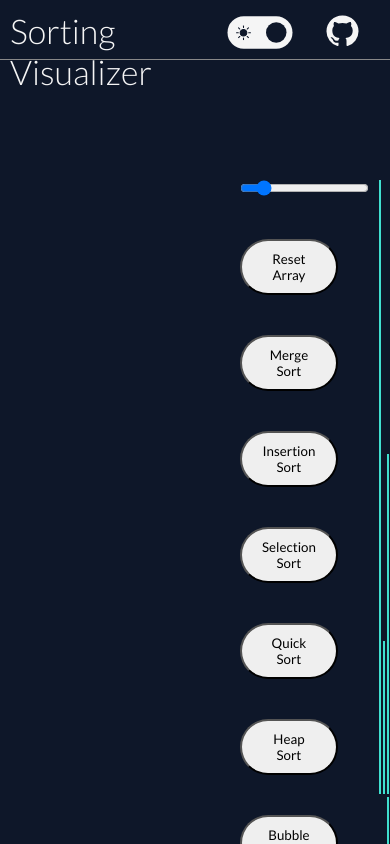
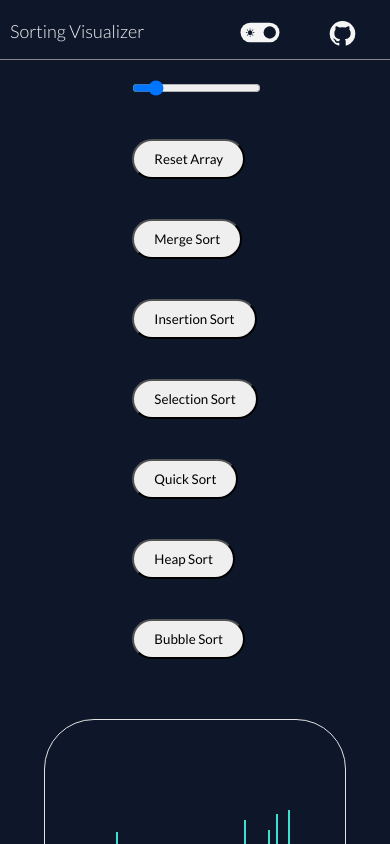
Before and after one commit to ujjwal404/SortingVisualizer, a React (Create React App) app: page / in a window 390 px wide. Shown: the top 844 px of the page. Built offline with nearby package versions, Linux system fonts and the light colour scheme.

Commit message:
media queries added

```diff
--- a/src/App.css
+++ b/src/App.css
@@ -61,3 +61,22 @@ html {
 }
 
 /* ================================================================================= */
+@media screen and (max-width: 700px) {
+  .main-head {
+    font-size: 24px;
+    margin-top: 10px;
+  }
+  .github-icon {
+    transform: scale(1);
+  }
+}
+
+@media screen and (max-width: 400px) {
+  .main-head {
+    font-size: 18px;
+    margin-top: 10px;
+  }
+  .github-icon {
+    transform: scale(0.8);
+  }
+}
--- a/src/SortingVisualizer/SortingVisualizer.css
+++ b/src/SortingVisualizer/SortingVisualizer.css
@@ -30,15 +30,40 @@
 /* ====================================== */
 
 .frame {
-  float: none;
   margin: 0px auto;
-  padding-top: 100px;
-  /* border: 1px solid #e2e2e2; */
+  padding-bottom: 0px;
+  margin-top: 20px;
+  padding: 90px 50px 0px 50px;
+  border-radius: 50px;
+  border: 1px solid #e2e2e2;
+  display: flex;
+  flex-direction: row;
+  height: 850px;
 }
 
 .array-bar {
+  margin-top: auto;
   width: 2px;
   background-color: turquoise;
   display: inline-block;
-  margin: 0 1px;
+  margin-right: 1px;
+  margin-left: 1px;
+  margin-bottom: 0px;
 }
+/* ====================================== */
+@media screen and (max-width: 700px) {
+  .array-container {
+    display: flex;
+    flex-direction: column;
+  }
+  .column {
+    margin: 0 auto;
+
+    display: inline-block;
+  }
+  .frame {
+    display: inline-block;
+  }
+}
+@media screen and (max-width: 700px) {
+}
--- a/src/SortingVisualizer/SortingVisualizer.jsx
+++ b/src/SortingVisualizer/SortingVisualizer.jsx
@@ -10,8 +10,8 @@ const PRIMARY_COLOR = 'turquoise';
 const SECONDARY_COLOR = 'blue';
 const ANIMATION_SPEED_MS = 5;
 
-const MIN_ELEMENTS = 10;
-const MAX_ELEMENTS = 300;
+let MIN_ELEMENTS = 10;
+let MAX_ELEMENTS = 50;
 
 export default class SortingVisualizer extends Component {
   constructor(props) {
@@ -20,17 +20,24 @@ export default class SortingVisualizer extends Component {
     this.state = {
       array: [],
       selected: false,
-      elements: 100
+      elements: MAX_ELEMENTS
     };
     this.handleChange = this.handleChange.bind(this);
   }
 
   componentDidMount() {
-    document.addEventListener('DOMContentLoaded', function (event) {
-      document.documentElement.setAttribute('data-theme', 'dark');
-    });
+    this.resetArray();
+    this.setRange();
+  }
 
-    this.resetArray();
+  setRange() {
+    if (window.screen.width <= 700 && window.screen.width >= 400) {
+      MAX_ELEMENTS = 90;
+    } else if (window.screen.width < 400) {
+      MAX_ELEMENTS = 50;
+    } else {
+      MAX_ELEMENTS = 300;
+    }
   }
 
   resetArray() {
@@ -57,6 +64,7 @@ export default class SortingVisualizer extends Component {
   quickSort() {
     const [animations] = getQuickSortAnimations(this.state.array);
     showAnimations(animations);
+    this.resetArray();
   }
   bubbleSort() {
     const [animations, sortArray] = getBubbleSortAnimations(this.state.array);
--- a/src/utils/switch.css
+++ b/src/utils/switch.css
@@ -97,3 +97,17 @@ html::before {
   width: 30px;
   z-index: 0;
 }
+
+/* ================================================================================= */
+
+@media screen and (max-width: 700px) {
+  .toggle {
+    transform: scale(0.4);
+  }
+}
+
+@media screen and (max-width: 400px) {
+  .toggle {
+    transform: scale(0.3);
+  }
+}
```
